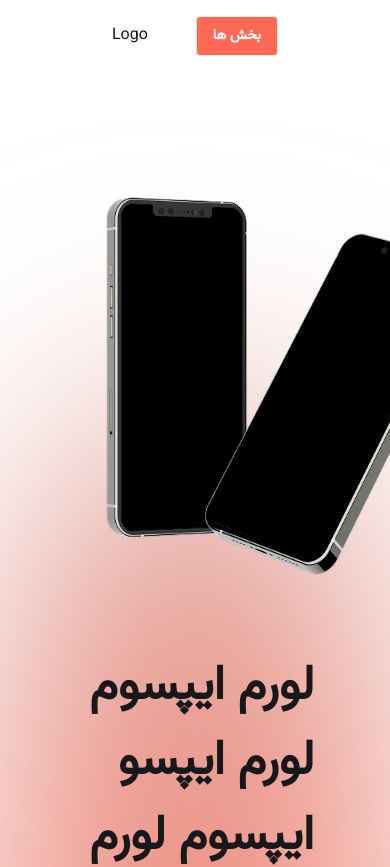
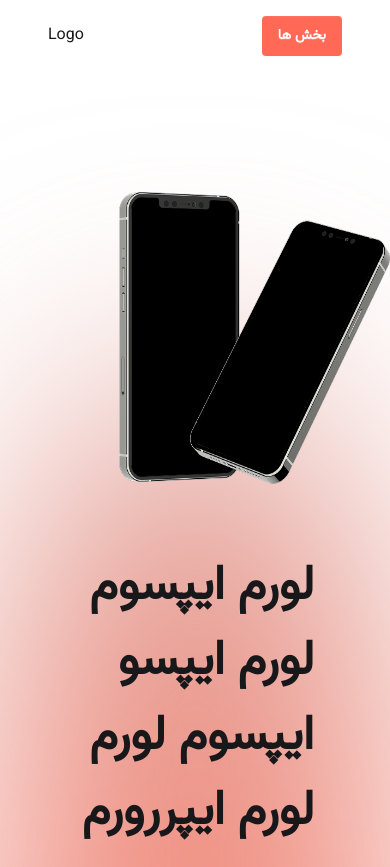
Before and after one commit to buordino/landing, a Next.js app: page / in a window 390 px wide. Shown: the top 867 px of the page. Built offline with nearby package versions, Linux system fonts and the light colour scheme.

Commit message:
change ui

```diff
--- a/app/_components/Header.tsx
+++ b/app/_components/Header.tsx
@@ -5,7 +5,7 @@ import Navigation from "./Navigation";
 const Header = () => {
   return (
     <header>
-      <div className="flex justify-between md:justify-normal items-center px-28 py-4">
+      <div className="flex justify-between md:justify-normal items-center px-12 md:px-28 py-4">
         <div className="hidden md:grow md:flex md:items-center md:justify-center">
           <Navigation />
         </div>
--- a/app/_components/IntroductionSection.tsx
+++ b/app/_components/IntroductionSection.tsx
@@ -5,8 +5,8 @@ const IntroductionSection = () => {
   return (
     <section id="main" className="relative">
       <div className="absolute w-[100%] bg-gradient-to-t from-custome-orange-1 to-circle-color  blur-[125px]  top-[25%] left-0 right-0 mx-auto bottom-0 rounded-t-[100%]"></div>
-      <div className="py-22 px-42 relative ">
-        <div className="flex justify-center flex-col 2lg:flex-row items-center 2lg:justify-between gap-20">
+      <div className="py-22 px-24 md:px-42 relative ">
+        <div className="flex justify-center flex-col 2lg:flex-row items-center 2lg:justify-between gap-10 sm:gap-20">
           <MainContent />
           <PhoneImagesWrraper />
         </div>
--- a/app/_components/MobileMenu.tsx
+++ b/app/_components/MobileMenu.tsx
@@ -7,7 +7,7 @@ const MobileMenu = () => {
       <div
         tabIndex={0}
         role="button"
-        className="btn text-white bg-custome-orange-2 "
+        className="btn border-none text-white bg-custome-orange-2 "
       >
         بخش ها
       </div>
--- a/app/_components/PhoneImagesWrraper.tsx
+++ b/app/_components/PhoneImagesWrraper.tsx
@@ -4,7 +4,7 @@ const PhoneImagesWrraper = () => {
   return (
     <div className="basis-full 2lg:basis-[50%]">
       <div className="flex justify-end relative">
-        <div className="absolute left-30 top-4 w-[400px] h-[440px] z-[2]">
+        <div className="absolute left-24 sm:left-30 top-4 w-[300px] h-[340px] sm:w-[400px] sm:h-[440px] z-[2]">
           <Image
             fill
             className="object-center"
@@ -12,7 +12,7 @@ const PhoneImagesWrraper = () => {
             src={"/images/iPhone-2.png"}
           />
         </div>
-        <div className="relative w-[350px] h-[410px]">
+        <div className="relative  w-[300px] h-[350px] sm:w-[350px] sm:h-[410px]">
           <Image
             fill
             className="object-center"
```
